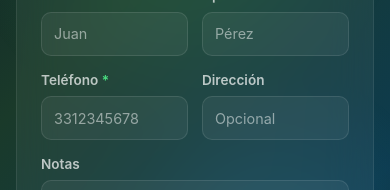
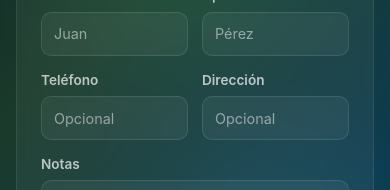
Before and after one commit to JoseGarcia1994/loans-react, a React (Vite) app: page /clients in a window 390 px wide. Shown: the part 247-437 px from the top of the page. Built offline with nearby package versions, Linux system fonts and the light colour scheme.

Commit message:
feat(clients): make phone field optional in create client form
- Remove required attribute and asterisk from phone input
- Update placeholder to indicate phone is optional

```diff
--- a/src/pages/CreateClient.jsx
+++ b/src/pages/CreateClient.jsx
@@ -179,14 +179,13 @@ export default function ClientsPage() {
           {/* Phone */}
           <div>
             <label style={labelStyle}>
-              Teléfono <span style={requiredStyle}>*</span>
+              Teléfono
             </label>
             <input
               name="phone"
               value={formData.phone}
               onChange={handleChange}
-              required
-              placeholder="3312345678"
+              placeholder="Opcional"
               style={inputStyle}
             />
           </div>
```
